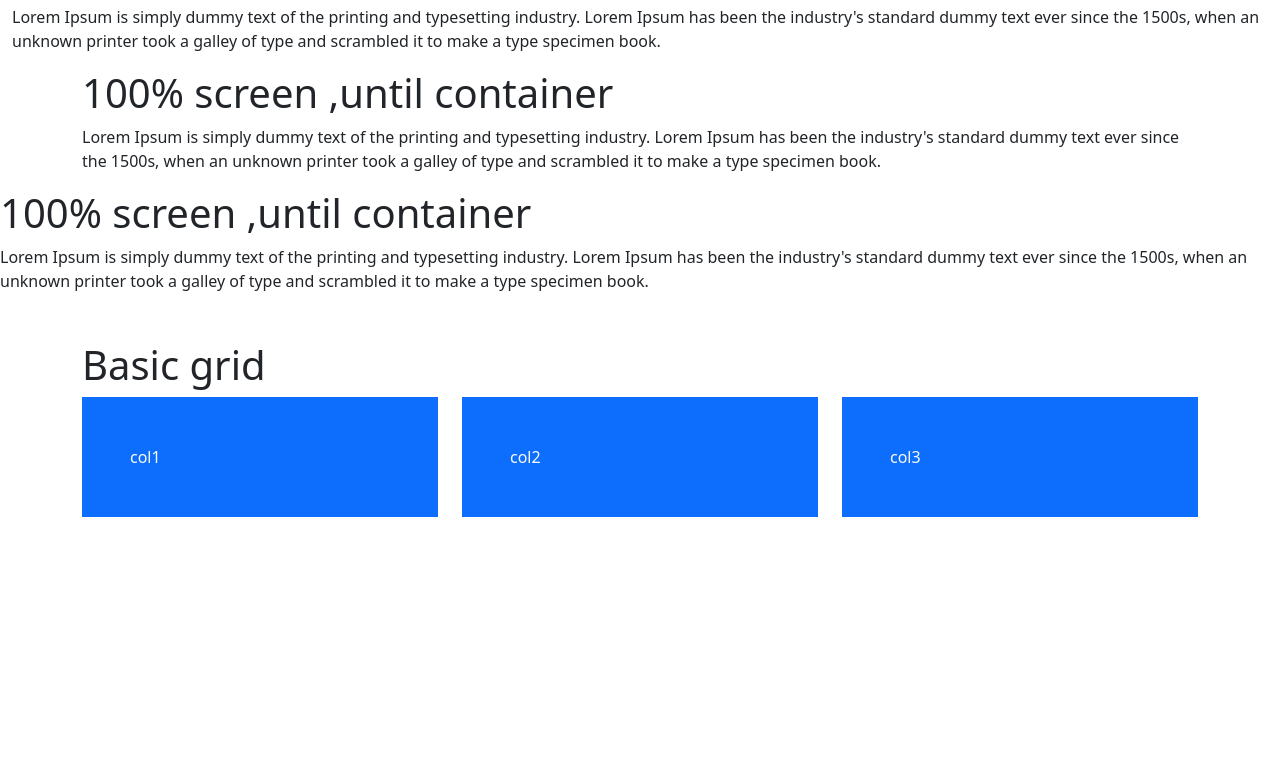
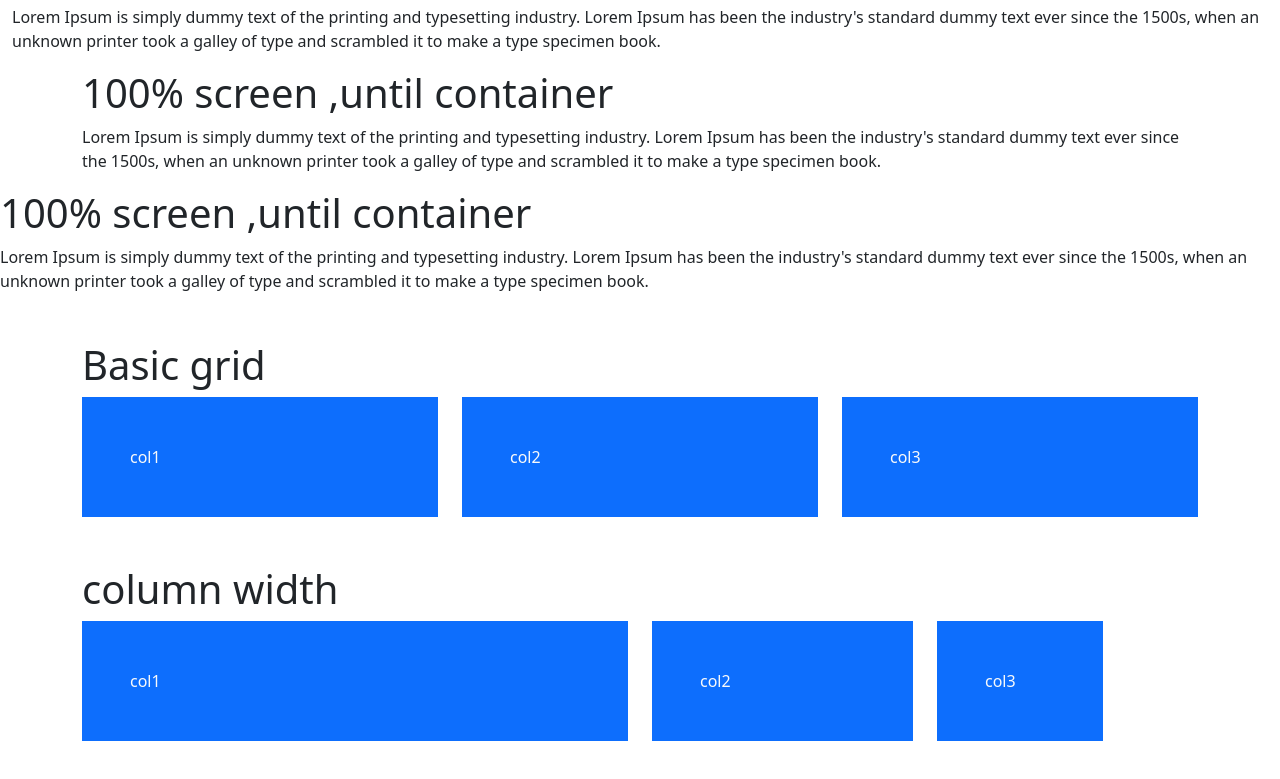
Before and after one commit to MILKA-WANGA/Bootstrap, a plain HTML site: page index.html in a window 1280 px wide. Shown: the part 3581-4360 px from the top of the page. Before the commit the page ends 4146 px from the top, so only its background shows below. Drawn offline with nearby package versions, Linux system fonts and the light colour scheme.

Commit message:
Created column width

```diff
--- a/index.html
+++ b/index.html
@@ -136,7 +136,25 @@
                 <div class="bg-primary p-5 text-light">col3</div>
             </div>
         </div>
+
      </div>
+     <div class="container-lg my-5">
+        <h1>column width</h1>
+        <div class="row ">
+            <div class="col-6">
+               <div class="bg-primary p-5 text-light">col1</div>
+            </div>
+            <div class="col-3">
+                <div class="bg-primary p-5 text-light">col2</div>
+            </div>
+            <div class="col-2">
+                <div class="bg-primary p-5 text-light">col3</div>
+            </div>
+        </div>
+
+     </div>
+
+
 
 
     <script src="https://cdn.jsdelivr.net/npm/bootstrap@5.3.0-alpha3/dist/js/bootstrap.bundle.min.js" integrity="sha384-ENjdO4Dr2bkBIFxQpeoTz1HIcje39Wm4jDKdf19U8gI4ddQ3GYNS7NTKfAdVQSZe" crossorigin="anonymous"></script>
```
